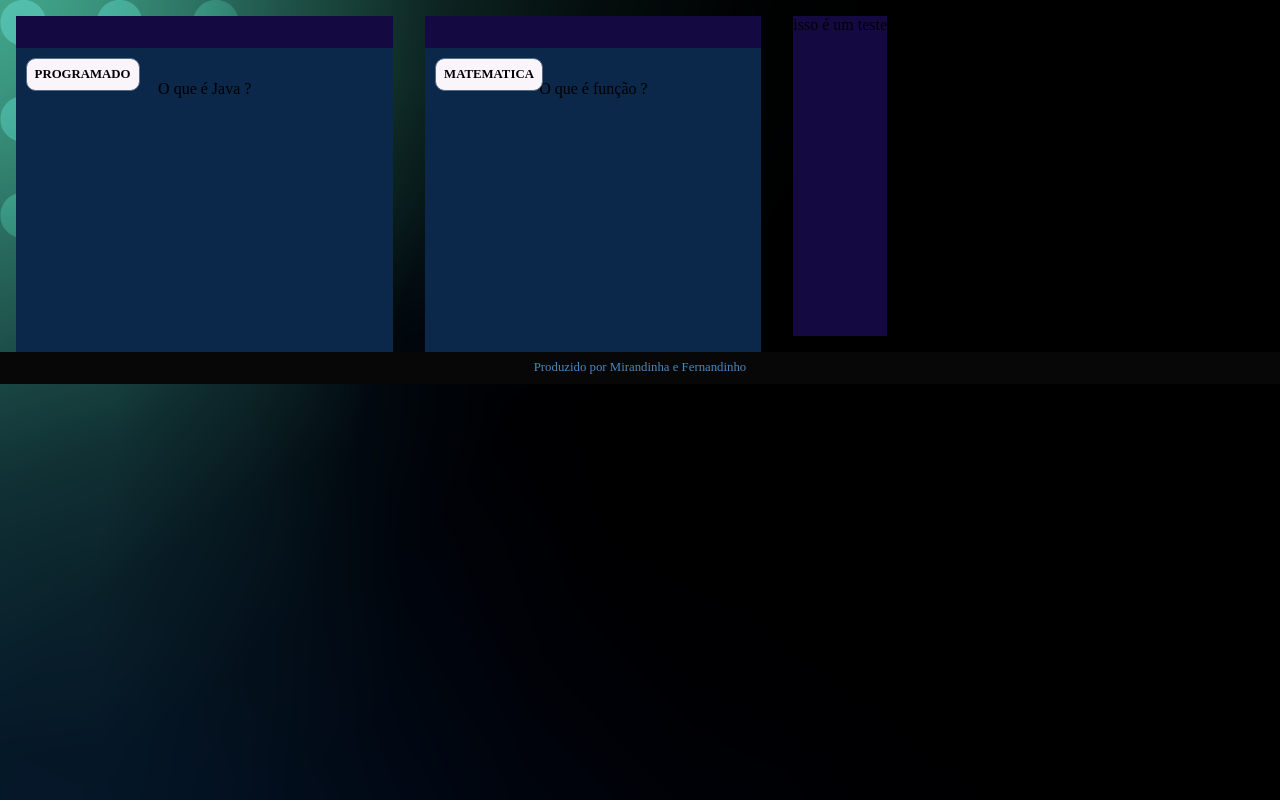
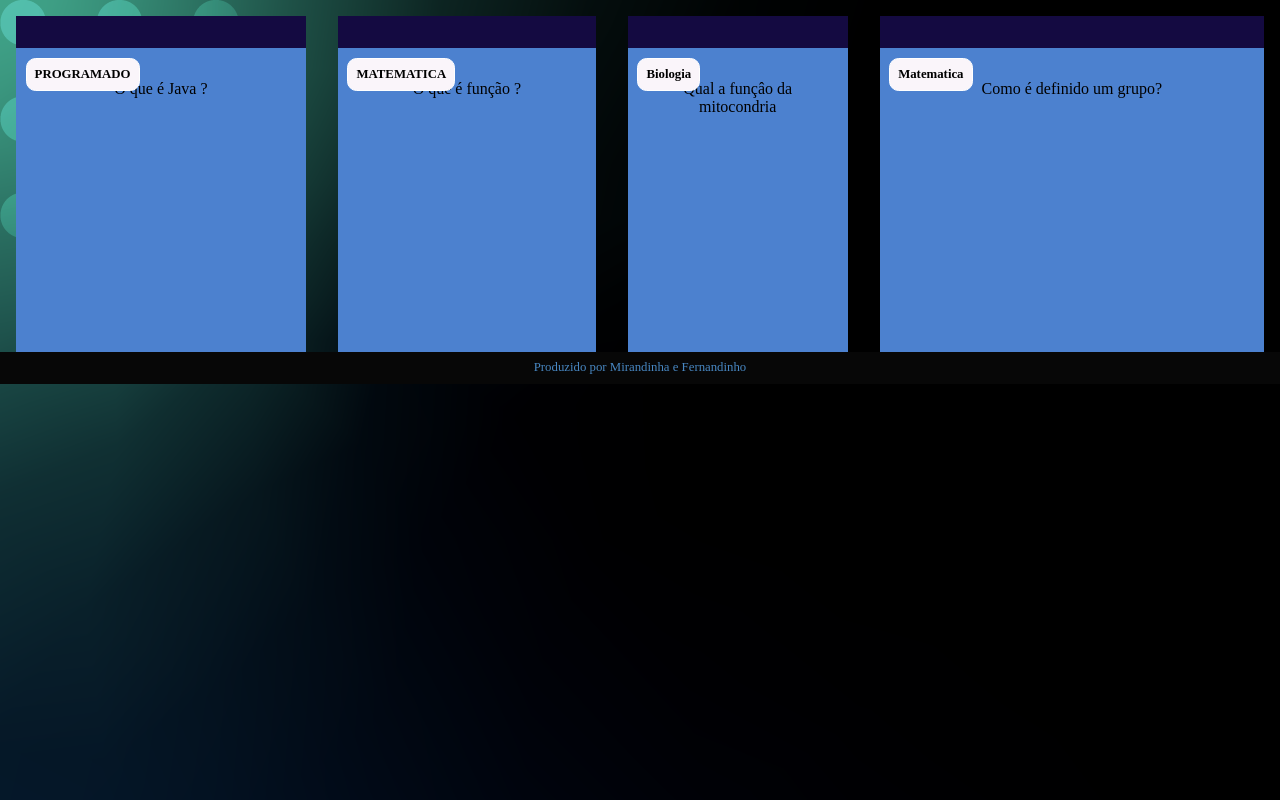
Before and after one commit to fernandouemoto/3Tri-2E-fernando-miranda, a plain HTML site: page index.html in a window 1280 px wide. Drawn offline with Linux system fonts and the light colour scheme; a web font is replaced by a local one.

Commit message:
Add files via upload

```diff
--- a/main.js
+++ b/main.js
@@ -2,11 +2,19 @@
     let container = document.getElementById('container')
     let article = document.createElement('article')
     article.className = 'cartao'
-    article.innerHTML = 'isso é um teste'
+    article.innerHTML = `
+        <div class="cartao-conteudo">
+            <h3> ${ categoria} </h3>
+            <div class="cartao-conteudo-pergunta">
+                <p> ${pergunta} </p>
+            </div>
+            <div class="cartao-conteudo-resposta">
+                <p> ${resposta} </p>
+            </div>
+        </div>
+    `
     container.appendChild(article)
 }
 
-
 criarCartao('Biologia','Qual a funçâo da mitocondria','Produção de energia(ATP)')
-
-calculaIMC(80,1.65)
+criarCartao('Matematica','Como é definido um grupo?','é um conjunto de individuos que reunidos formam um todo')
--- a/style.css
+++ b/style.css
@@ -1,8 +1,8 @@
 @import url('https://fonts.googleapis.com/css2?family=Bai+Jamjuree:ital,wght@0,200;0,300;0,400;0,500;0,600;0,700;1,200;1,300;1,400;1,500;1,600;1,700&display=swap');
 
 :root{
-    --text-color: #516a88;
-    --cor-cartao-frente: #0b2749;
+    --text-color: #ffffff;
+    --cor-cartao-frente: #4c81cf;
     --cor-cartao-verso: #ffffff;
 }
 *{
@@ -12,7 +12,7 @@
 body{
     font-family: Bai Jamjuree;
      background-image: url(bg-desktop.webp);
-     background-color: rgb(12, 12, 12);
+     background-color: rgb(7, 7, 7);
 }
 footer{
    background-color: rgb(7, 7, 7);
```
